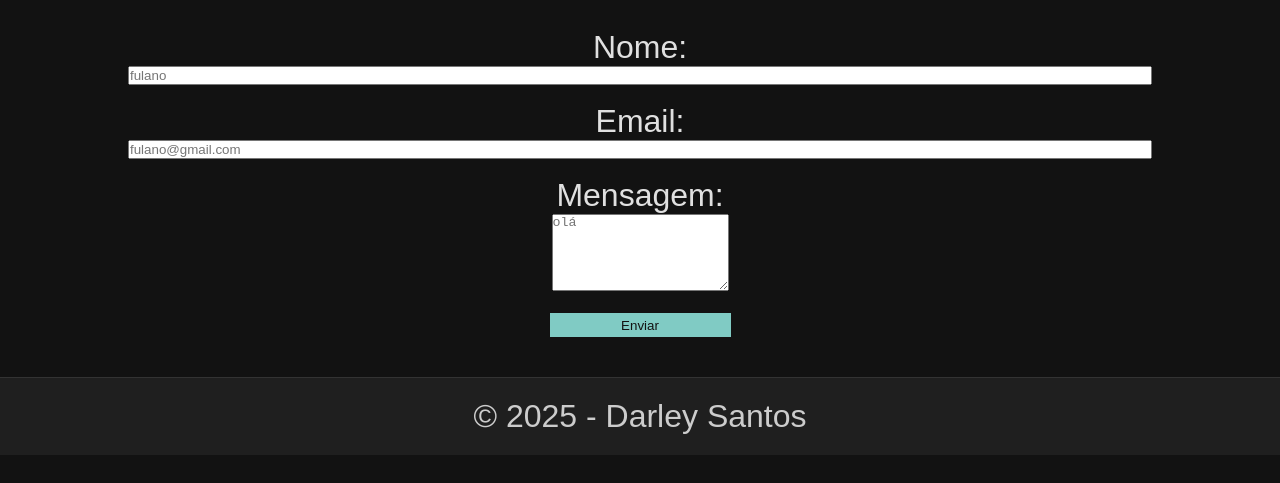
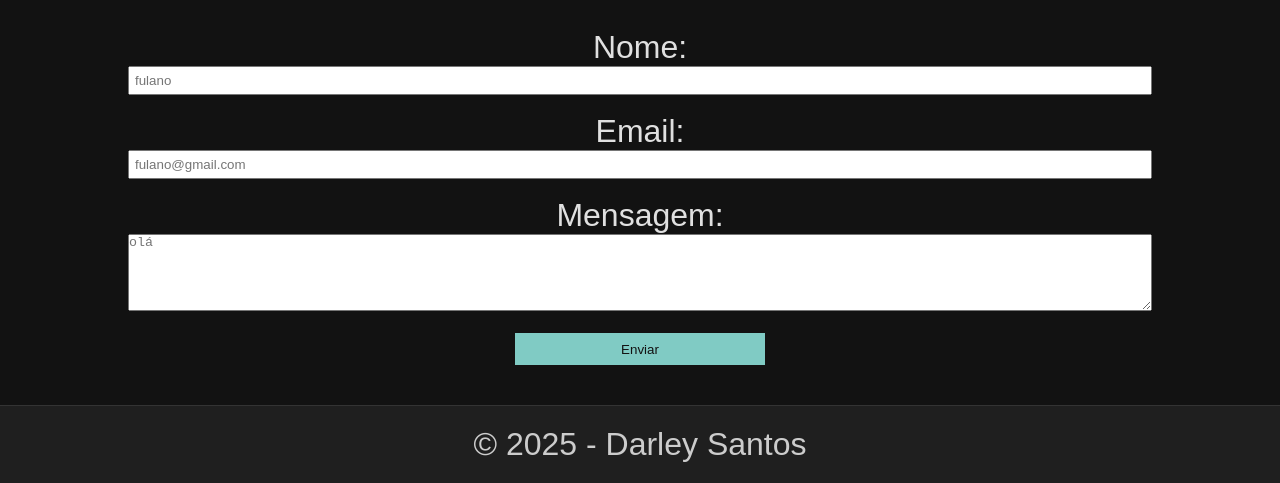
Before and after one commit to darley-santos/Portfolio-darley, a plain HTML site: page contato.html in a window 1280 px wide. Shown: the part 671-1154 px from the top of the page. Before the commit the page ends 1126 px from the top, so only its background shows below. Drawn offline with Linux system fonts and the light colour scheme.

Commit message:
mais correcoes

```diff
--- a/css/style.css
+++ b/css/style.css
@@ -58,6 +58,7 @@ p, label {
   display: block;
   color: #80CBC4;
   text-decoration: none;
+  font-size: 2rem;
   margin-top: 15px;
 }
 
@@ -67,12 +68,18 @@ p, label {
 
 .form-contato input {
   width: clamp(200px, 80%, 95%);
+  padding: 5px;
+}
+
+#mensagem {
+  width: clamp(200px, 80%, 95%);
+
 }
 
 /* estilo do botao do formulário */
 .form-contato button {
-  width: clamp(100px, 80%, 181px);
-  height: 1.5rem;
+  width: clamp(100px, 80%, 250px);
+  height: 2rem;
   background-color: #80CBC4;
   color: #121212;
   border: none;
@@ -106,7 +113,7 @@ footer {
 
 
 /* mostra o aviso em telas maiores que 760px */
-@media (min-width: 800px) {
+@media screen and (min-width: 800px) {
   .aviso-pc {
     display: block;
   }
```
